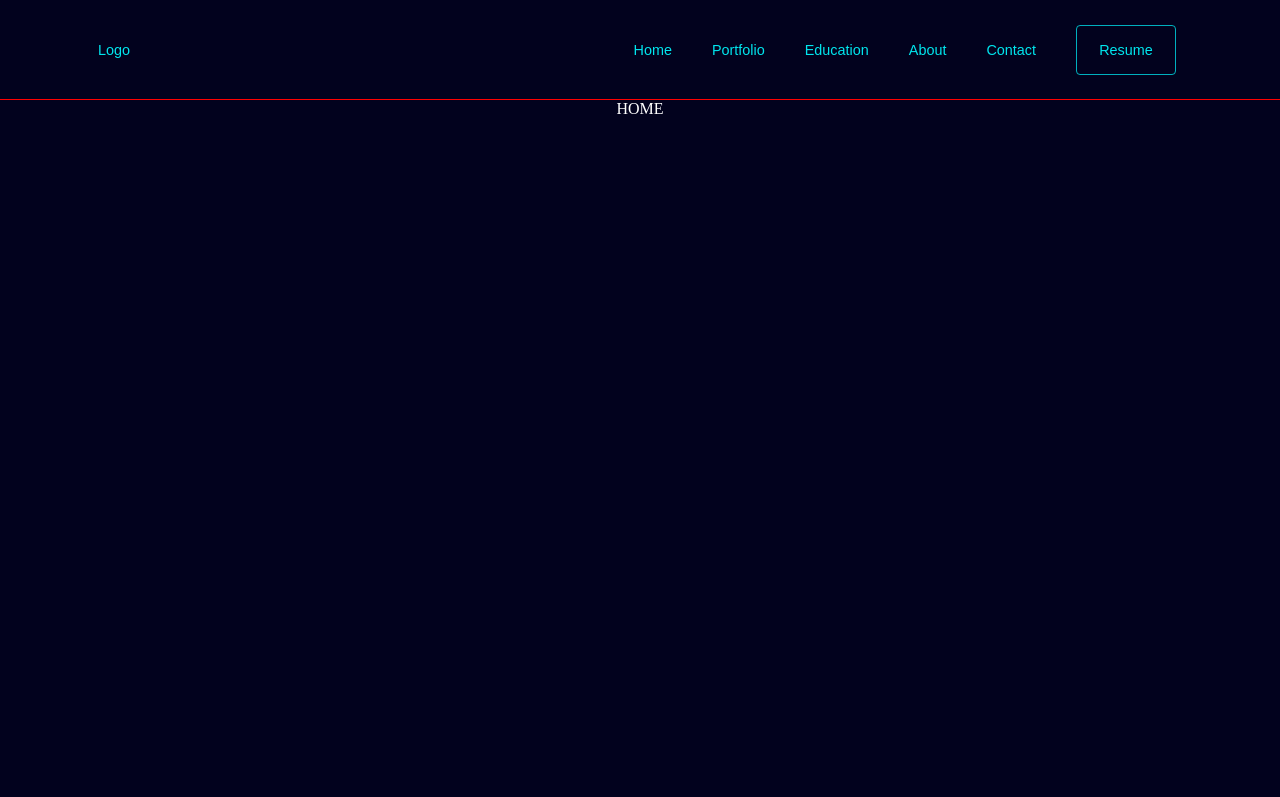
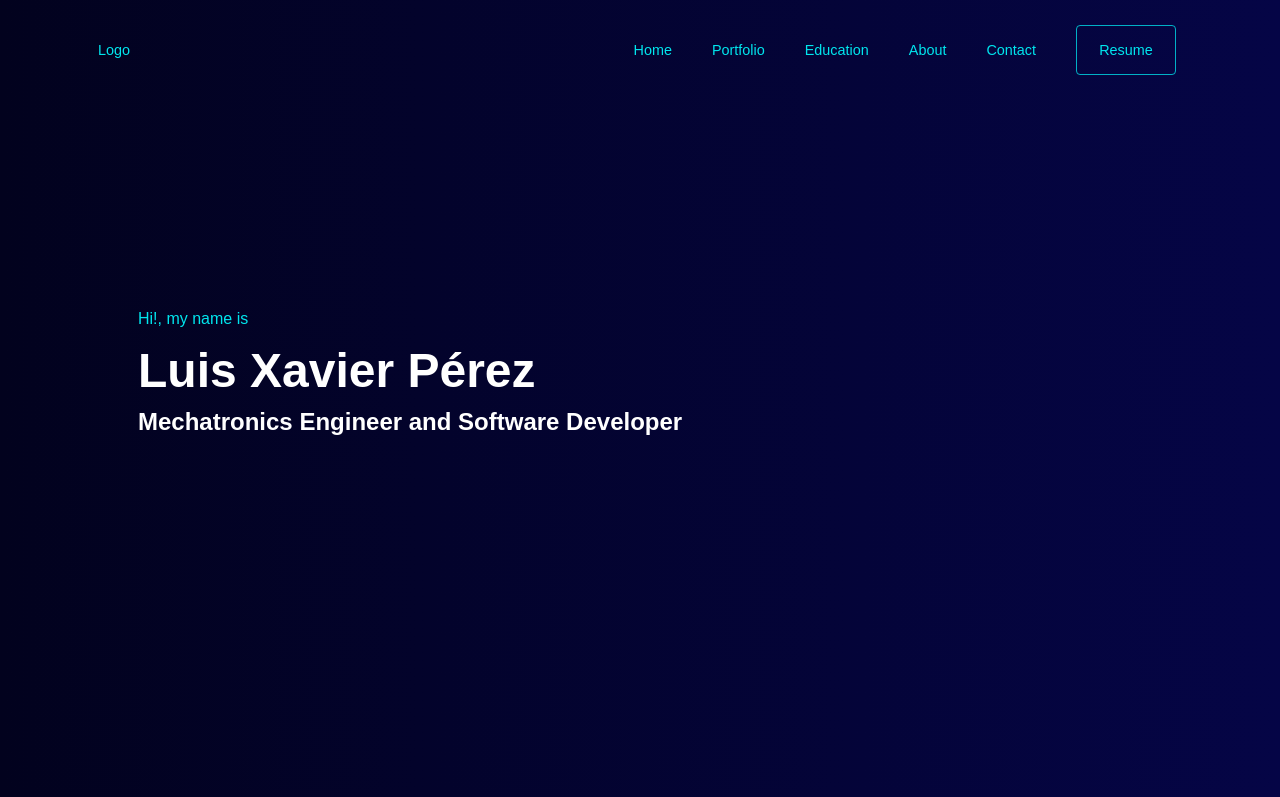
Before and after one commit to xavierperez21/xavierperez21.github.io, a React (Create React App) app: page / in a window 1280 px wide. Shown: the top 797 px of the page. Built offline with nearby package versions, Linux system fonts and the light colour scheme.

Commit message:
Animating the hero with gsap, TweenMax

```diff
--- a/package.json
+++ b/package.json
@@ -7,6 +7,7 @@
     "@testing-library/jest-dom": "^5.11.6",
     "@testing-library/react": "^11.2.2",
     "@testing-library/user-event": "^12.6.0",
+    "gsap": "^3.5.1",
     "react": "^17.0.1",
     "react-dom": "^17.0.1",
     "react-scripts": "4.0.1",
--- a/src/components/App.jsx
+++ b/src/components/App.jsx
@@ -1,29 +1,64 @@
-import React from 'react';
+import React, { useRef, useEffect } from 'react';
 
 import Navbar from './Navbar';
 import Footer from './Footer';
 
+import { TweenMax, Power3 } from 'gsap';
+
 import './styles/App.css';
 
 function App() {
+    let headline = useRef(null);
+
+    useEffect(() => {
+        console.log(headline);
+        TweenMax.fromTo(
+            headline,
+            1.2,
+            {
+                opacity: 0,
+                y: 40
+            },
+            {
+                opacity: 1,
+                y: 0,
+                ease: Power3.easeInOut
+            }
+        )
+    }, []);
+
     return (
         <div className="App">
+                <header className="header">
                     <Navbar/>
-            <section className="home">
-                HOME
+                    <section className="hero">
+                        <div className="hero-headline" ref={el => {headline = el}}>
+                            <p className="headline__greeting">Hi!, my name is</p>
+                            <h1 className="headline__name">Luis Xavier Pérez</h1>
+                            <h2 className="headline__career"> Mechatronics Engineer and Software Developer</h2>
+                        </div>
+                        {/* <img className="image_model" src="https://i.imgur.com/BRIKgoX.jpg" alt="me_posing"/> */}
                     </section>
+                </header>
+
+                <div className="slider"></div>
+
                 <section className="portfolio">
                     PORTFOLIO
                 </section>
+
                 <section className="education">
                     EDUCATION
                 </section>
+
                 <section className="about">
                     ABOUT
                 </section>
+
                 <section className="contact">
                     CONTACT
                 </section>
+
                 <Footer/>
         </div>
     );
--- a/src/components/styles/App.css
+++ b/src/components/styles/App.css
@@ -7,32 +7,96 @@
     color: white
 }
 
-.home {
-  outline: solid 1px red;
+.header {
+    /* outline: solid 1px red; */
     width: 100%;
-  height: calc(100vh - 100px);
+    height: 100vh;
+}
+
+.hero {
+    /* outline: 1px solid purple; */
+    min-height: calc(100vh - 100px);
+    width: 80%;
+    margin: 0 auto;
+    padding: 10px;
+    position: relative;
+}
+
+/* .hero::after {
+    content: "";
+    background-color: #00e6ee;
+    width: 70%;
+    height: 50%;
+    position: absolute;
+    top: 10%;
+    left: 40%;
+    opacity: 0.3;
+} */
+
+.hero-headline {
+    /* outline: 1px solid red; */
+    font-family: sans-serif;
+    text-align: left;
+    position: absolute;
+    top: 30%;
+}
+
+.headline__greeting {
+    color: #00e6ee;
+    margin-bottom: 15px;
+}
+
+.headline__name {
+    font-size: 3em;
+    margin-bottom: 10px;
+}
+
+.image_model {
+    width: 70%;
+    height: 50%;
+    position: absolute;
+    top: 10%;
+    left: 40%;
+    z-index: -1;
+    border-radius: 10px;
+    object-fit: cover;
+}
+
+
+.slider {
+    position: absolute;
+    top: 0;
+    left: 0;
+    width: 100%;
+    height: 100vh;
+    background: linear-gradient(to right, #02021E, #050546);
+    z-index: -2;
 }
 
 .portfolio {
     outline: solid 1px green;
-  width: 100%;
     min-height: 100vh;
+    width: 80%;
+    margin: 0 auto;
 }
 
 .education {
     outline: solid 1px green;
-  width: 100%;
     min-height: 100vh;
+    width: 80%;
+    margin: 0 auto;
 }
 
 .about {
     outline: solid 1px green;
-  width: 100%;
     min-height: 100vh;
+    width: 80%;
+    margin: 0 auto;
 }
 
 .contact {
     outline: solid 1px green;
-  width: 100%;
     min-height: 100vh;
+    width: 80%;
+    margin: 0 auto;
 }
--- a/src/components/styles/Navbar.css
+++ b/src/components/styles/Navbar.css
@@ -54,5 +54,4 @@
 
 .resume:hover {
     background-color: #00e1e95d;
-    color: white;
 }
```
Also changed, not shown: 2 other files (tests, documents, lock files or other folders). Lines whose indentation alone changed are shown as unchanged.
